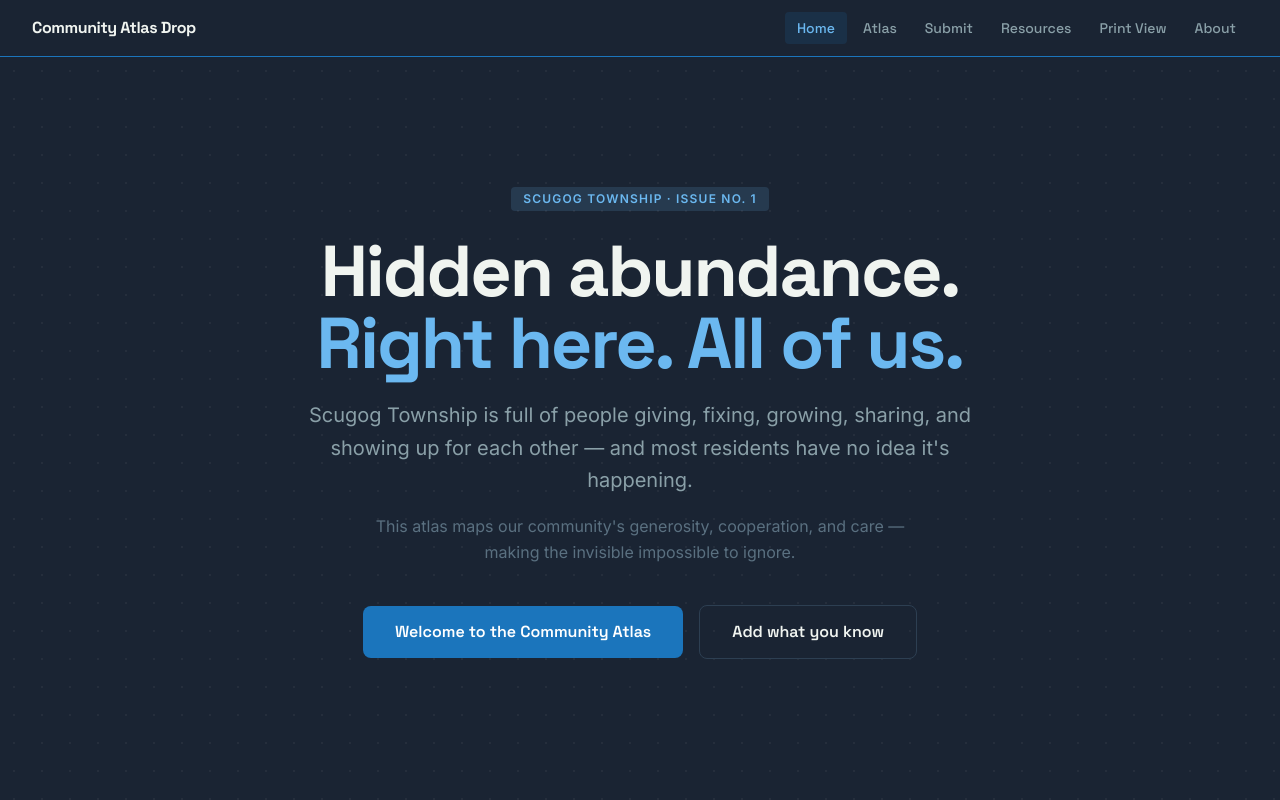
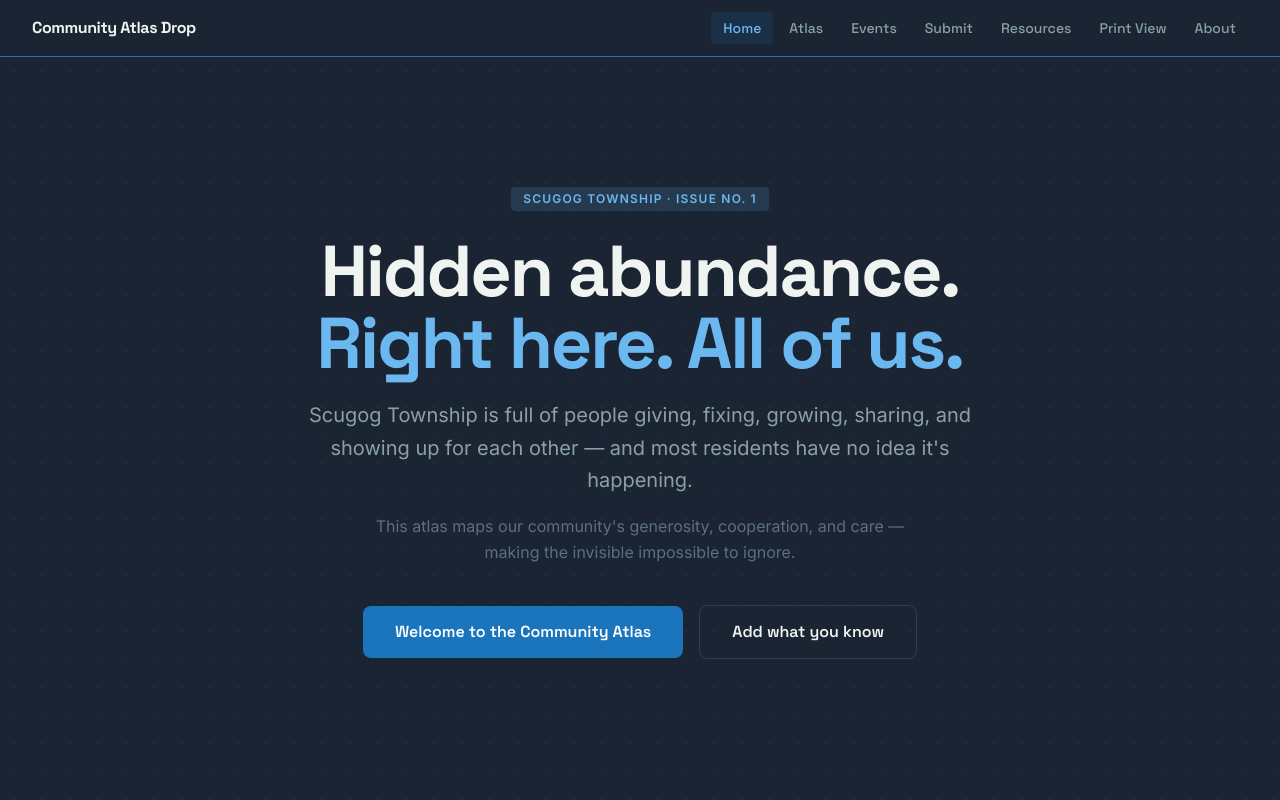
Before and after one commit to jodijanwin/Community-Atlas-Drop, a Next.js app: page / in a window 1280 px wide. Shown: the top 800 px of the page. Built offline with nearby package versions, Linux system fonts and the light colour scheme.

Commit message:
Add Events to nav

```diff
--- a/components/Nav.tsx
+++ b/components/Nav.tsx
@@ -6,6 +6,7 @@ import { usePathname } from "next/navigation";
 const links = [
   { href: "/", label: "Home" },
   { href: "/atlas", label: "Atlas" },
+  { href: "/events", label: "Events" },
   { href: "/submit", label: "Submit" },
   { href: "/resources", label: "Resources" },
   { href: "/print", label: "Print View" },
```
